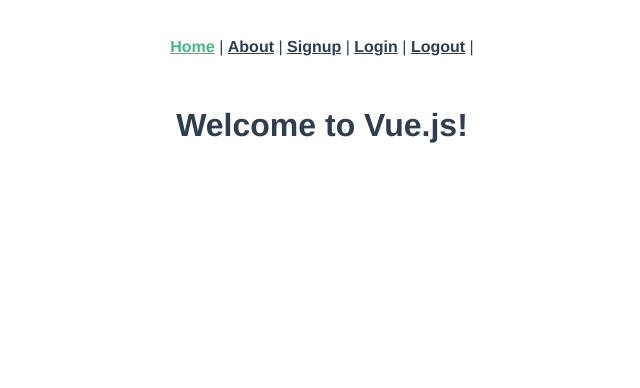
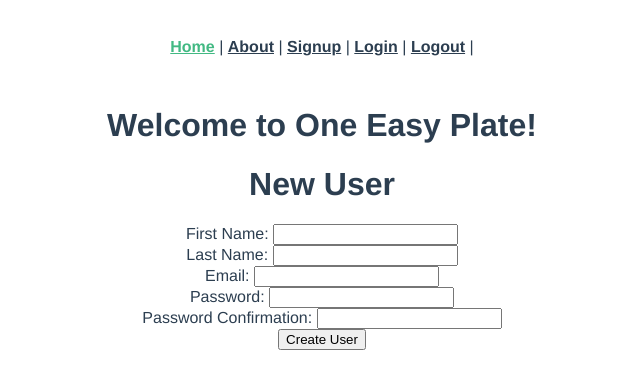
Before and after one commit to andrewfillmore/one-easy-plate-vue, a Vue app: page / in a window 1280 px wide. Shown: the top 388 px of the page, without its empty margins (318-958 px from the left). Built offline with nearby package versions, Linux system fonts and the light colour scheme.

Commit message:
Adds New User create crud to Home

```diff
--- a/src/views/Home.vue
+++ b/src/views/Home.vue
@@ -1,20 +1,60 @@
 <template>
   <div class="home">
     <h1>{{ message }}</h1>
+    <h1>New User</h1>
+    <div>
+      First Name:
+      <input type="text" v-model="newUser.first_name" />
+      <br />
+      Last Name:
+      <input type="text" v-model="newUser.last_name" />
+      <br />
+      Email:
+      <input type="text" v-model="newUser.email" />
+      <br />
+      Password:
+      <input type="text" v-model="newUser.password" />
+      <br />
+      Password Confirmation:
+      <input type="text" v-model="newUser.password_confirmation" />
+      <br />
+      <button v-on:click="createUser()">Create User</button>
+    </div>
   </div>
 </template>
 
 <style></style>
 
 <script>
-// import axios from "axios";
+import axios from "axios";
 export default {
   data: function () {
     return {
-      message: "Welcome to Vue.js!",
+      message: "Welcome to One Easy Plate!",
+      newUser: {},
     };
   },
   created: function () {},
-  methods: {},
+  methods: {
+    createUser: function () {
+      var params = {
+        first_name: this.newUser.first_name,
+        last_name: this.newUser.last_name,
+        email: this.newUser.email,
+        password: this.newUser.password,
+        password_confirmation: this.newUser.password_confirmation,
+      };
+      axios
+        .post("http://localhost:3000/products", params)
+        .then((response) => {
+          console.log("users create", response);
+          this.users.push(response.data);
+          this.newUser = {};
+        })
+        .catch((error) => {
+          console.log("users create error", error.response);
+        });
+    },
+  },
 };
 </script>
```
